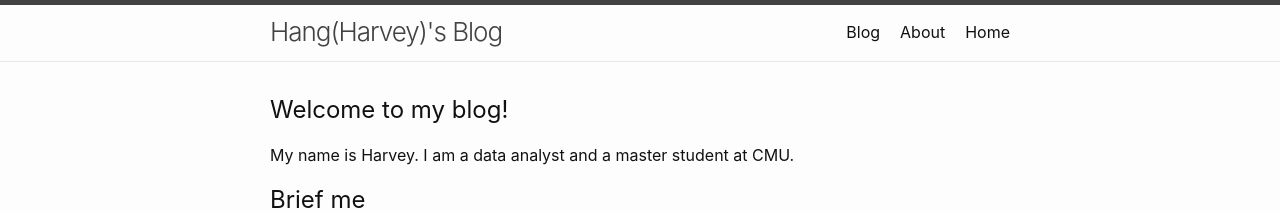
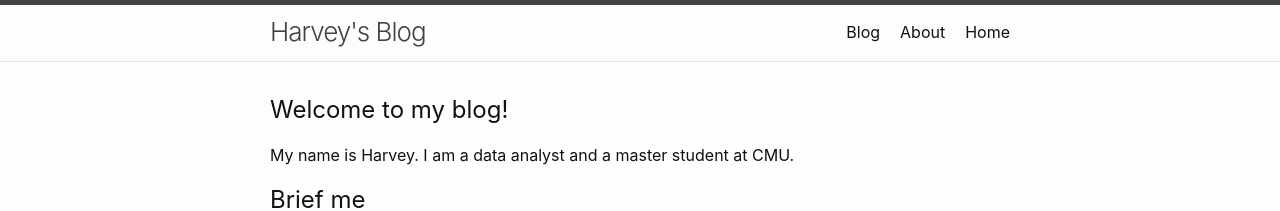
Before and after one commit to Hang-Yuan/minima, a Jekyll site: the page built from index.md, in a window 1280 px wide. Shown: the top 211 px of the page. Built offline with Jekyll 4.4.1, drawn with Linux system fonts in a browser that asks for light colours.

Commit message:
Update _config.yml

```diff
--- a/_config.yml
+++ b/_config.yml
@@ -1,4 +1,4 @@
-title: Hang(Harvey)'s Blog
+title: Harvey's Blog
 author:
   name: Harvey
   email: hangyua2@tepper.cmu.edu
```
